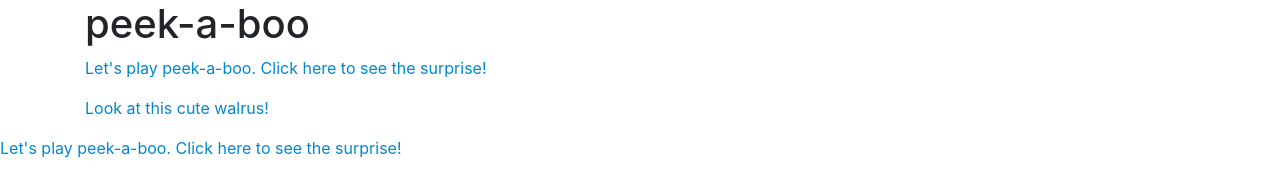
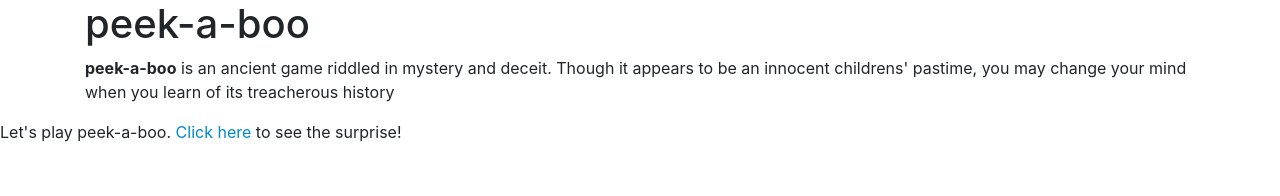
Before and after one commit to Alicia-krynne/query-practice, a plain HTML site: page index.html in a window 1280 px wide. Drawn offline with nearby package versions, Linux system fonts and the light colour scheme.

Commit message:
save changes

```diff
--- a/css/styles.css
+++ b/css/styles.css
@@ -1,14 +1,16 @@
 img{
     display: none;
 }
+
 .walrus-showing {
     display: none;
   }
-  p {
+
+  .clickable {
     cursor: pointer;
     color: #0088cc;
-    }
+  }
 
-    p:hover {
+  .clickable:hover {
     text-decoration: underline;
-    }
+  }
--- a/index.html
+++ b/index.html
@@ -9,15 +9,15 @@
   <body>
     <div class="container">
         <h1>peek-a-boo</h1>
-        <p>Let's play peek-a-boo. Click here to see the surprise!</p>
-        <p>Look at this cute walrus!</p>
+        <p> <strong>peek-a-boo</strong> is an ancient game riddled in mystery and deceit.
+            Though it appears to be an innocent childrens' pastime, you may change your mind when you learn of its treacherous history</p>
         </div>
 <div class="walrus-hidden">
-    <p>Let's play peek-a-boo. Click here to see the surprise!</p>
+    <p>Let's play peek-a-boo. <span class="clickable">Click here</span> to see the surprise!</p>
     </div>
 
     <div class="walrus-showing">
-    <p>What a cute walrus! Click here to hide her again.</p>
+    <p>What a cute walrus!<span class="clickable">Click here </span> to hide her again.</p>
     <img src="img/walrus.jpg">
     </div>
     </div>
--- a/js/scripts.js
+++ b/js/scripts.js
@@ -18,7 +18,9 @@ jQuery(document).ready(function() {
   });
   $(document).ready(function() {
     $("p").click(function() {
+      $(".clickable").click(function() {
       $(".walrus-showing").toggle();
       $(".walrus-hidden").toggle();
     });
   });
+});
```
